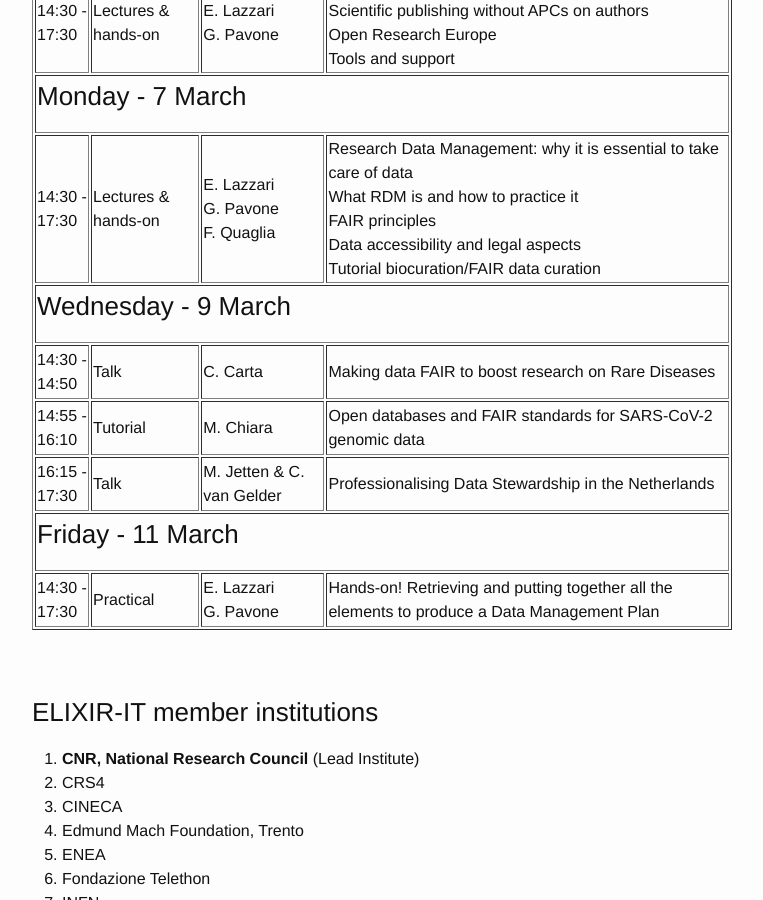
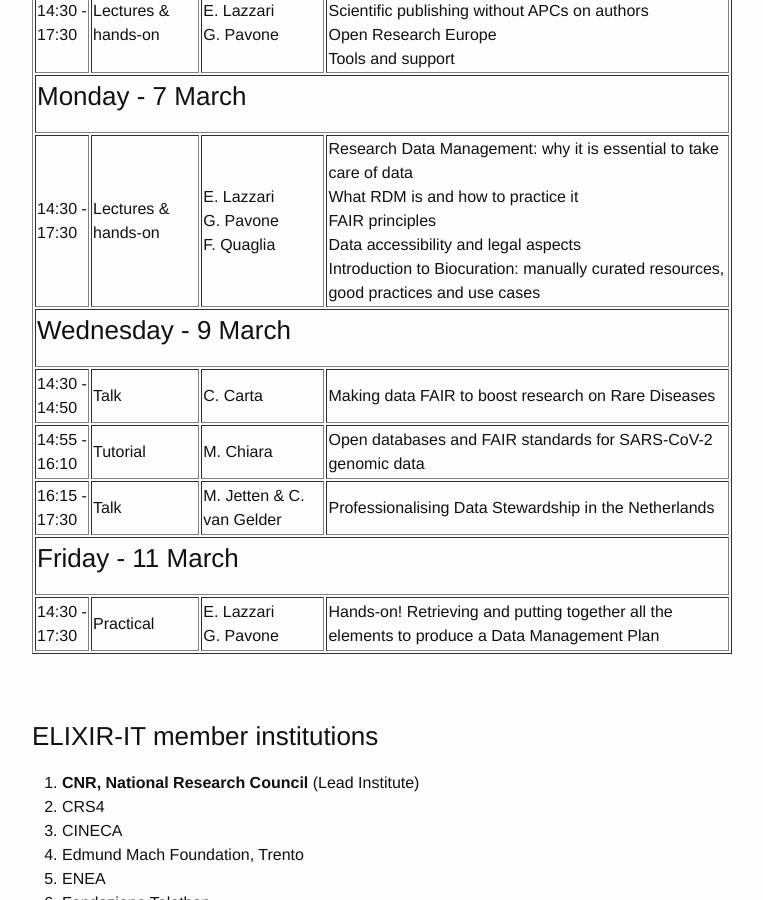
Before and after one commit to ELIXIR-IIB-training/website, a Jekyll site: the page built from _posts/2022-02-16-FAIR_Data_Stewardship-online.md, in a window 1280 px wide and 900 px high, scrolled down 2785 px. Shown: the whole window, without its empty margins (238-1001 px from the left). Built offline with Jekyll 4.4.1, drawn with Linux system fonts in a browser that asks for light colours.

Commit message:
Update 7 March programme

```diff
--- a/_posts/2022-02-16-FAIR_Data_Stewardship-online.md
+++ b/_posts/2022-02-16-FAIR_Data_Stewardship-online.md
@@ -142,7 +142,7 @@ Tools and support
 What RDM is and how to practice it <br>
 FAIR principles <br>
 Data accessibility and legal aspects <br>
-Tutorial biocuration/FAIR data curation <br>
+Introduction to Biocuration: manually curated resources, good practices and use cases<br>
 </td>
 </tr>
 <tr>
```
